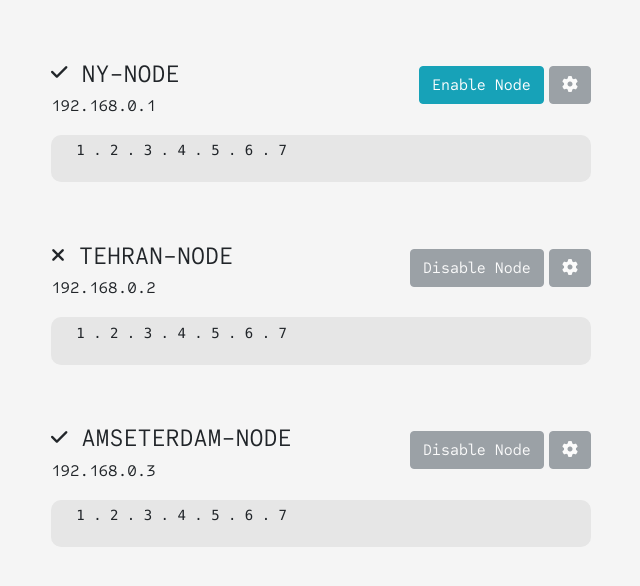
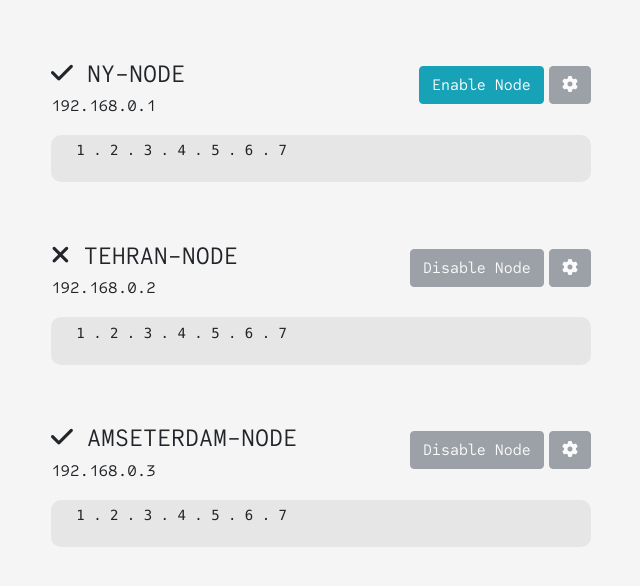
Before and after one commit to amuuu/natural-synth, a Flask app: page / in a window 1280 px wide. Shown: the part 85-671 px from the top of the page, without its empty margins (319-959 px from the left). Run offline with Flask 2, Linux system fonts and the light colour scheme; a user stored in the database is signed in; some libraries are stand-ins or nearby versions.

Commit message:
change css stuff

```diff
--- a/server/src/static/css/main.css
+++ b/server/src/static/css/main.css
@@ -92,3 +92,9 @@ body {
 .node {
     margin-top:5%;
 }
+
+.node-stat
+{
+    font-weight: lighter !important;
+    font-size: 0.5 !important;
+}
--- a/server/src/templates/index.html
+++ b/server/src/templates/index.html
@@ -37,7 +37,7 @@
                     <div class="node-info">
                         <div class="node-name">
                             <span class="node-stat">
-                                <i title="Node currently connected" class="fa fa-check fa-xs"></i>
+                                <i title="Node currently connected" class="fa fa-check"></i>
                             </span>
                             NY-NODE
                         </div>
@@ -76,7 +76,7 @@
                     <div class="node-info">
                         <div class="node-name">
                             <span class="node-stat">
-                                <i title="Node currently disconned" class="fa fa-times fa-xs"></i>
+                                <i title="Node currently disconned" class="fa fa-times"></i>
                             </span>
                             TEHRAN-NODE
                         </div>
@@ -117,7 +117,7 @@
                         <div class="node-info">
                             <div class="node-name">
                                 <span class="node-stat">
-                                    <i title="Node currently connected" class="fa fa-check fa-xs"></i>
+                                    <i title="Node currently connected" class="fa fa-check"></i>
                                 </span>
                                 AMSETERDAM-NODE
                             </div>
```
